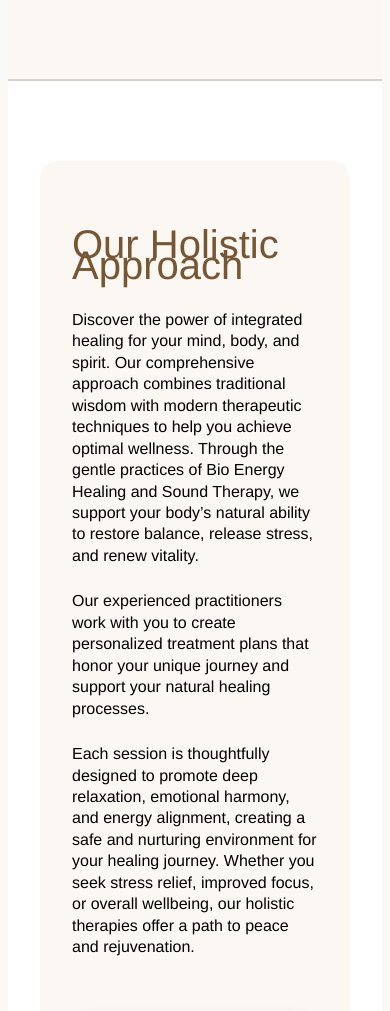
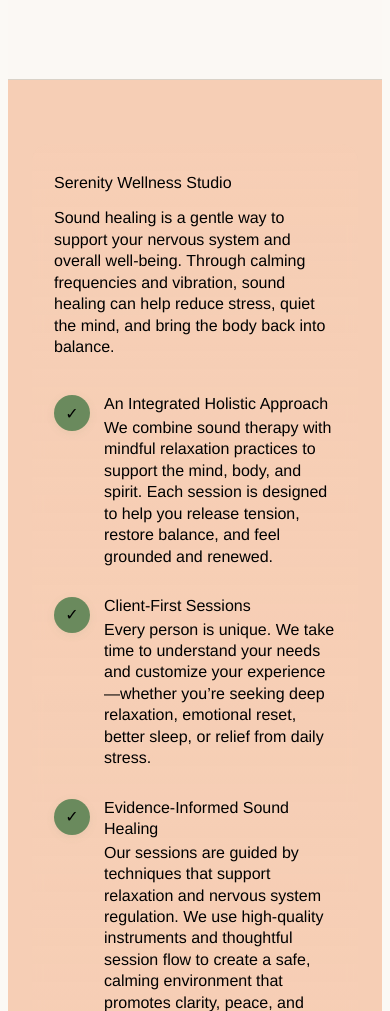
Before and after one commit to Zolbayar-hub/holisticweb_nochange, a Flask app: page / in a window 390 px wide. Shown: the part 4028-5039 px from the top of the page. Run offline with Flask 3, Linux system fonts and the light colour scheme.

Commit message:
section added

```diff
--- /dev/null
+++ b/static/serenity_wellness.css
@@ -0,0 +1,94 @@
+/* Checkmark in Circle */
+.sw-check-circle {
+  width: 36px;
+  height: 36px;
+  min-width: 36px;
+  min-height: 36px;
+  border-radius: 50%;
+  background: #6A8A5D;
+  border: none;
+  display: flex;
+  align-items: center;
+  justify-content: center;
+  margin-right: 14px;
+  margin-top: 2px;
+  box-shadow: 0 2px 8px rgba(106,138,93,0.10);
+}
+.sw-check {
+  color: #fff;
+  font-size: 22px;
+  font-weight: 900;
+  line-height: 1;
+}
+:root{
+  --bg: #F6CEB5;        /* warm background */
+  --taupe: #A08479;     /* warm gray/taupe */
+  --text: #40220B;      /* dark text */
+}
+
+.sw-section{
+  background: var(--bg);
+  padding: 64px 0;
+}
+
+.sw-wrap{
+  max-width: 1200px;
+  margin: 0 auto;
+  padding: 0 24px;
+  display: grid;
+  grid-template-columns: 1.05fr 0.95fr;
+  gap: 44px;
+  align-items: center;
+}
+
+.sw-left{
+  padding: 28px 22px;
+  border-radius: 18px;
+  /* soft overlay like your screenshot */
+  background: linear-gradient(
+    to bottom,
+    rgba(246,206,181,0.92),
+    rgba(246,206,181,0.72)
+  );
+  backdrop-filter: blur(6px);
+}
+
+.sw-kicker{
+  margin: 0 0 10px;
+  font-size: 12px;
+  letter-spacing: 1.2px;
+  text-transform: uppercase;
+  color: rgba(64,34,11,.75);
+}
+
+.sw-title{
+  margin: 0 0 14px;
+  font-size: 48px;
+  line-height: 1.05;
+  font-weight: 800;
+  color: var(--taupe);
+}
+
+.sw-lead{
+  margin: 0;
+  max-width: 55ch;
+  font-size: 18px;
+  line-height: 1.8;
+  color: rgba(64,34,11,.78);
+}
+
+.sw-right img{
+  width: 100%;
+  height: 520px;
+  object-fit: cover;
+  border-radius: 18px;
+  display: block;
+  box-shadow: 0 18px 50px rgba(64,34,11,.18);
+}
+
+/* Responsive */
+@media (max-width: 900px){
+  .sw-wrap{ grid-template-columns: 1fr; }
+  .sw-right img{ height: 360px; }
+  .sw-title{ font-size: 38px; }
+}
--- a/templates/home.html
+++ b/templates/home.html
@@ -183,6 +183,42 @@
 
             </div>
         </section>
+                <!-- Serenity Wellness Section -->
+                <link rel="stylesheet" href="{{ url_for('static', filename='serenity_wellness.css') }}">
+                <section class="sw-section">
+                    <div class="sw-wrap">
+                        <div class="sw-left">
+                            <div class="sw-title">Serenity Wellness Studio</div>
+                            <p class="sw-lead">Sound healing is a gentle way to support your nervous system and overall well-being. Through calming frequencies and vibration, sound healing can help reduce stress, quiet the mind, and bring the body back into balance.</p>
+                            <ul style="margin: 36px 0 0 0; padding: 0; list-style: none;">
+                                <li style="margin-bottom: 28px; display: flex; align-items: flex-start;">
+                                    <span class="sw-check-circle"><span class="sw-check">&#10003;</span></span>
+                                    <div>
+                                        <div style="font-weight: 700; color: var(--taupe); font-size: 22px; margin-bottom: 2px;">An Integrated Holistic Approach</div>
+                                        <div style="color: rgba(64,34,11,.78); font-size: 16px;">We combine sound therapy with mindful relaxation practices to support the mind, body, and spirit. Each session is designed to help you release tension, restore balance, and feel grounded and renewed.</div>
+                                    </div>
+                                </li>
+                                <li style="margin-bottom: 28px; display: flex; align-items: flex-start;">
+                                    <span class="sw-check-circle"><span class="sw-check">&#10003;</span></span>
+                                    <div>
+                                        <div style="font-weight: 700; color: var(--taupe); font-size: 22px; margin-bottom: 2px;">Client-First Sessions</div>
+                                        <div style="color: rgba(64,34,11,.78); font-size: 16px;">Every person is unique. We take time to understand your needs and customize your experience—whether you’re seeking deep relaxation, emotional reset, better sleep, or relief from daily stress.</div>
+                                    </div>
+                                </li>
+                                <li style="display: flex; align-items: flex-start;">
+                                    <span class="sw-check-circle"><span class="sw-check">&#10003;</span></span>
+                                    <div>
+                                        <div style="font-weight: 700; color: var(--taupe); font-size: 22px; margin-bottom: 2px;">Evidence-Informed Sound Healing</div>
+                                        <div style="color: rgba(64,34,11,.78); font-size: 16px;">Our sessions are guided by techniques that support relaxation and nervous system regulation. We use high-quality instruments and thoughtful session flow to create a safe, calming environment that promotes clarity, peace, and inner balance.</div>
+                                    </div>
+                                </li>
+                            </ul>
+                        </div>
+                        <div class="sw-right">
+                            <img src="{{ url_for('static', filename='images/serenity_wellness.jpg') }}" alt="Serenity Wellness Sound Healing Room">
+                        </div>
+                    </div>
+                </section>
 
         <!-- About Section -->
         <section class="about" id="about">
```
Also changed, not shown: static/images/logo1.png, static/images/logo2.png (added), static/images/serenity_wellness.jpg (added).
